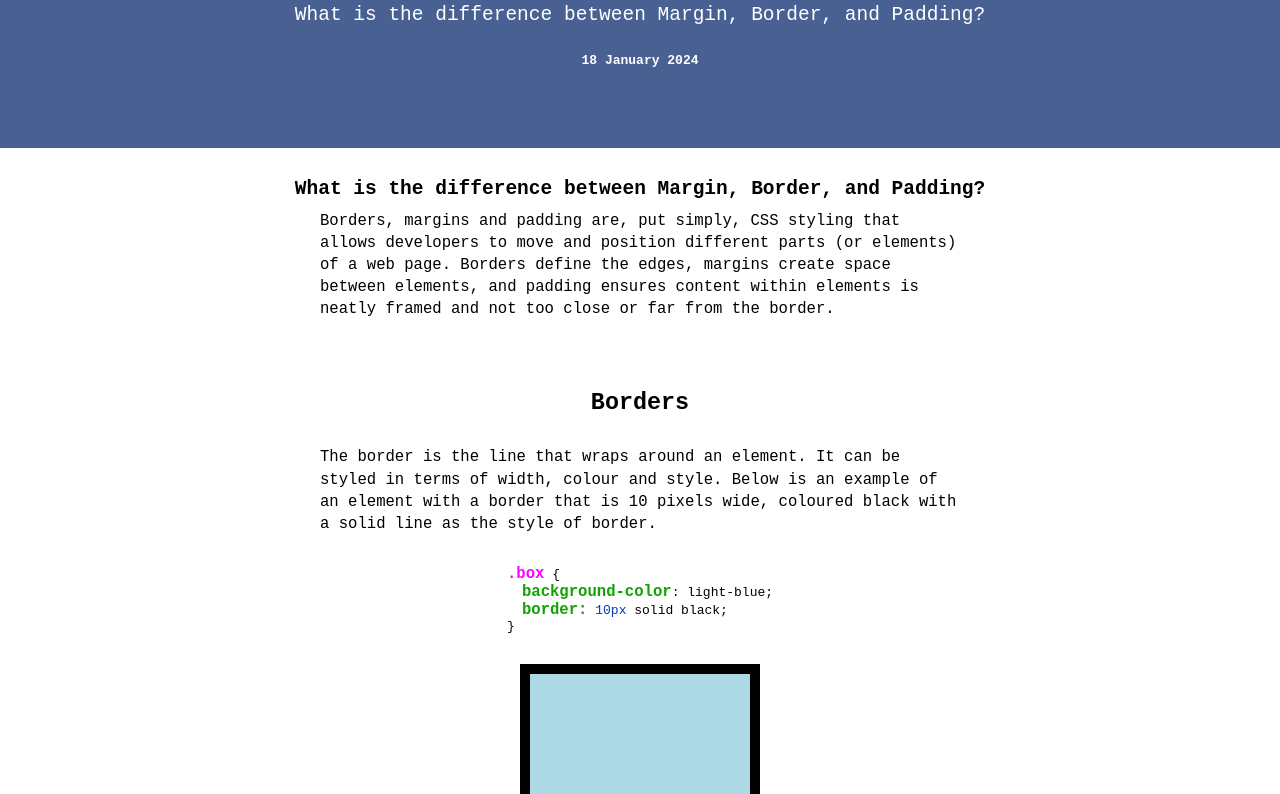
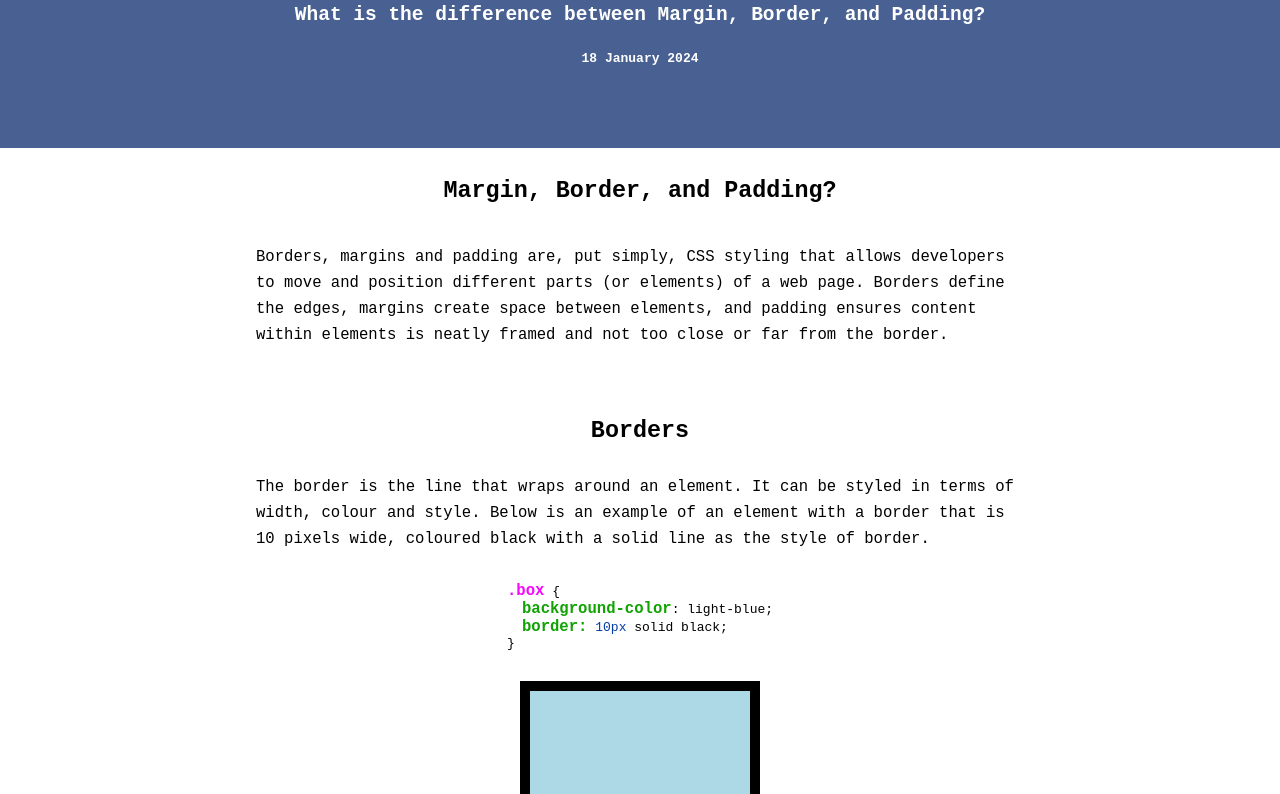
Before and after one commit to jack-crawford-1/jack-crawford-1.github.io, a plain HTML site: page blog/html-css.html in a window 1280 px wide. Shown: the part 152-946 px from the top of the page. Drawn offline with Linux system fonts and the light colour scheme.

Commit message:
add basic heading styling

```diff
--- a/blog/html-css.html
+++ b/blog/html-css.html
@@ -14,7 +14,7 @@
       <h3>18 January 2024</h3>
     </header>
     <div class="article-content">
-      <h2>What is the difference between Margin, Border, and Padding?</h2>
+      <h2>Margin, Border, and Padding?</h2>
       <p>
         Borders, margins and padding are, put simply, CSS styling that allows
         developers to move and position different parts (or elements) of a web
--- a/styles/articles.css
+++ b/styles/articles.css
@@ -23,11 +23,12 @@
   margin: 20px;
 }
 
-.article-header h2 {
-  font-size: 1.5rem;
+.article-content h2 {
+  font-size: 1.8rem;
   line-height: 2rem;
-  font-weight: 400;
   width: 70%;
+  text-align: center;
+  margin-bottom: 30px;
 }
 
 .article-header h3 {
@@ -52,10 +53,10 @@
 }
 
 .article-content p {
-  width: 50%;
+  width: 60%;
   font-size: 1.2rem;
   margin: 10px;
-  line-height: 1.7rem;
+  line-height: 2rem;
 }
 
 .articles-links-section {
```
